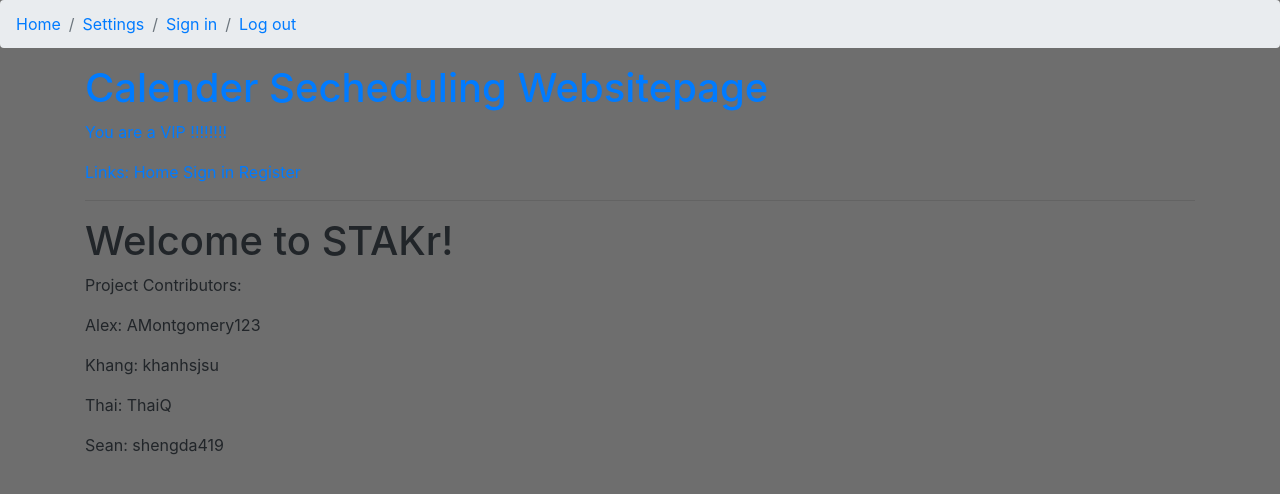
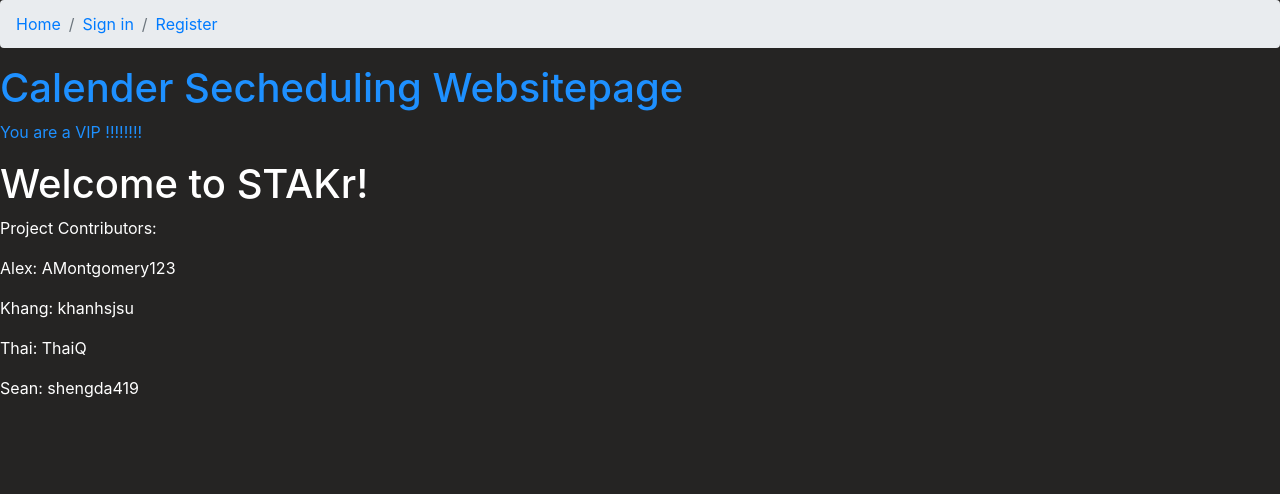
Before and after one commit to ThaiQ/CalendarApp_STAKr, a Flask app: page / in a window 1280 px wide. Shown: the top 494 px of the page. Run offline with Flask 2, Linux system fonts and the light colour scheme; some libraries are stand-ins or nearby versions.

Commit message:
refactor

```diff
--- a/src/templates/Home/home.html
+++ b/src/templates/Home/home.html
@@ -1,6 +1,11 @@
 {% extends "base.html" %}
 
 {% block content %}
+    <div style='color:dodgerblue'>
+    <h1>Calender Secheduling Websitepage</h1>
+    <p> You are a VIP !!!!!!!!</p>
+    </div>
+
 	{% if current_user.is_anonymous %}
 	<h1>Welcome to STAKr!</h1>
 	{% else %}
--- a/src/templates/base.html
+++ b/src/templates/base.html
@@ -1,37 +1,6 @@
 
 
 <!DOCTYPE html>
-<html lang="en">
-
-<head>
-
-
-    <meta charset="UTF-8">
-    <meta name="viewport" content="width=device-width, initial-scale=1.0">
-    <meta http-equiv="X-UA-Compatible" content="ie=edge">
-    <title>Document</title>
-    <!-- Import your css file here -->
-    <link rel= "stylesheet" href="style.css">
-    <link rel="stylesheet" href="https://stackpath.bootstrapcdn.com/bootstrap/4.3.1/css/bootstrap.min.css" integrity="sha384-ggOyR0iXCbMQv3Xipma34MD+dH/1fQ784/j6cY/iJTQUOhcWr7x9JvoRxT2MZw1T" crossorigin="anonymous">
-    <script src="https://stackpath.bootstrapcdn.com/bootstrap/4.3.1/js/bootstrap.min.js" integrity="sha384-JjSmVgyd0p3pXB1rRibZUAYoIIy6OrQ6VrjIEaFf/nJGzIxFDsf4x0xIM+B07jRM" crossorigin="anonymous"></script>
-</head>
-
-<body style="background-color:#6E6E6E;">
-
-    <nav aria-label="breadcrumb">
-      <ol class="breadcrumb">
-         <li class="breadcrumb-item"><a href="/">Home</a></li>
-         <li class="breadcrumb-item"><a href="/settings">Settings</a></li>
-         <li class="breadcrumb-item"><a href="/login">Sign in</a></li>
-         <li class="breadcrumb-item "><a href="logout">Log out</li>
-      </ol>
-    </nav>
-
-    <div class="container">
-        <div id="mainheader">
-        <h1 >Calender Secheduling Websitepage</h1>
-        <p> You are a VIP !!!!!!!!</p>
-        </div>
 <html>
     <head>
        {% if title %}
@@ -39,20 +8,23 @@
        {% else %}
        <title>STAKr</title>
        {% endif %}
+       <link rel="stylesheet" href="https://stackpath.bootstrapcdn.com/bootstrap/4.3.1/css/bootstrap.min.css" integrity="sha384-ggOyR0iXCbMQv3Xipma34MD+dH/1fQ784/j6cY/iJTQUOhcWr7x9JvoRxT2MZw1T" crossorigin="anonymous">
+    <script src="https://stackpath.bootstrapcdn.com/bootstrap/4.3.1/js/bootstrap.min.js" integrity="sha384-JjSmVgyd0p3pXB1rRibZUAYoIIy6OrQ6VrjIEaFf/nJGzIxFDsf4x0xIM+B07jRM" crossorigin="anonymous"></script>
     </head>
-    <body>
-       <div>
-        Links:
-            <a href="/">Home</a>
+    <body style="background-color: #252423; color:white">
+
+      <nav aria-label="breadcrumb">
+        <ol class="breadcrumb">
+            <li class="breadcrumb-item"><a href="/">Home</a></li>
             {% if current_user.is_anonymous %}
-            <a href="/login">Sign in</a>
-            <a href="/register">Register</a>
+            <li class="breadcrumb-item"><a href="/login">Sign in</a></li>
+            <li class="breadcrumb-item"><a href="/register">Register</a></li>
             {% else %}
-      <a href="/logout">Log Out</a>
-      <a href="/settings">Settings</a>
+            <li class="breadcrumb-item"><a href="/logout">Log Out</a></li>
+            <li class="breadcrumb-item"><a href="/settings">Settings</a></li>
             {%endif %}
-     </div>
-       <hr>
+        </ol>
+      </nav>
 
       {% block content %}{% endblock %}
       {% block calendar %}{% endblock %}
@@ -67,5 +39,4 @@
         {% endif %}
       {% endwith %}
     </body>
-    </body>
 </html>
```
Lines whose indentation alone changed are shown as unchanged.
